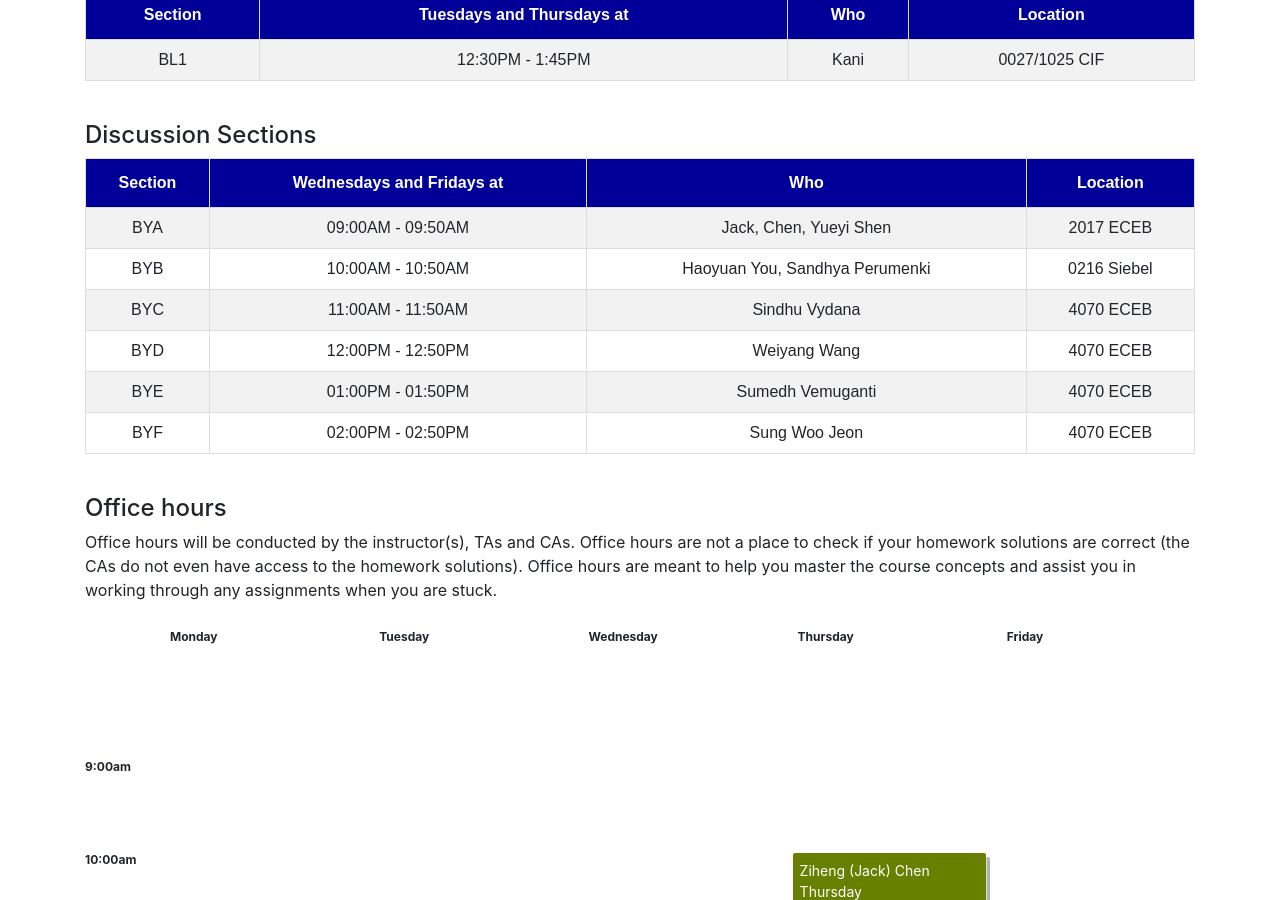
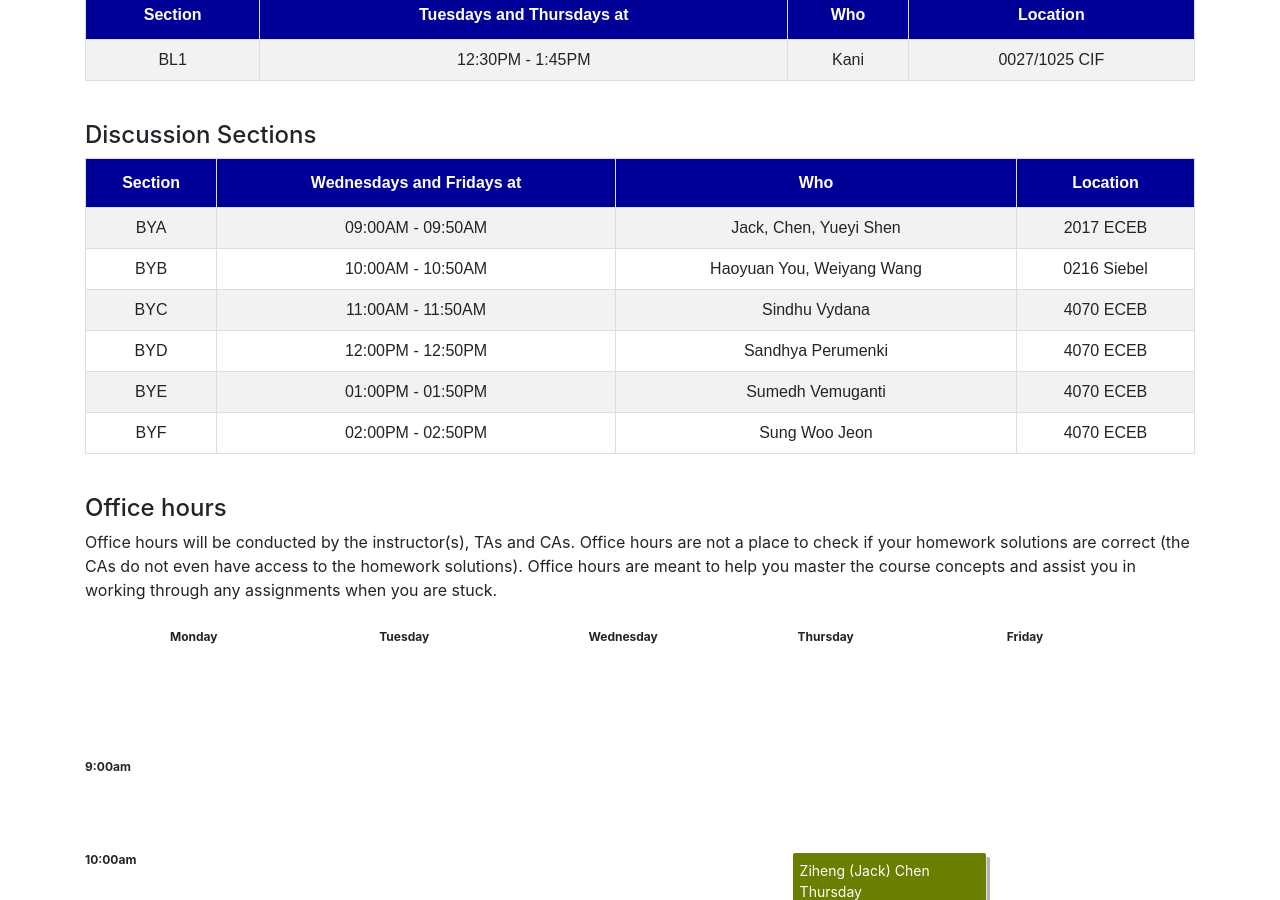
Before and after one commit to UIUC-ECE374B/su25, a Jekyll site: the page built from office_hours.md, in a window 1280 px wide and 900 px high, scrolled down 324 px. Built offline with Jekyll 4.4.1, drawn with Linux system fonts in a browser that asks for light colours; some of the changed lines change nothing that is shown.

Commit message:
updating TA sfor each discussion section

```diff
--- a/office_hours.md
+++ b/office_hours.md
@@ -40,7 +40,7 @@ Under Construction. There will be no office hours the first week (use Piazza). W
   <tr>
     <td> BYB </td>
     <td> 10:00AM - 10:50AM </td>
-    <td> Haoyuan You, Sandhya Perumenki </td>
+    <td> Haoyuan You, Weiyang Wang </td>
     <td> 0216 Siebel </td>
   </tr>
   <tr>
@@ -52,7 +52,7 @@ Under Construction. There will be no office hours the first week (use Piazza). W
   <tr>
     <td> BYD </td>
     <td> 12:00PM - 12:50PM </td>
-    <td> Weiyang Wang </td>
+    <td> Sandhya Perumenki </td>
     <td> 4070 ECEB </td>
   </tr>
   <tr>
```
